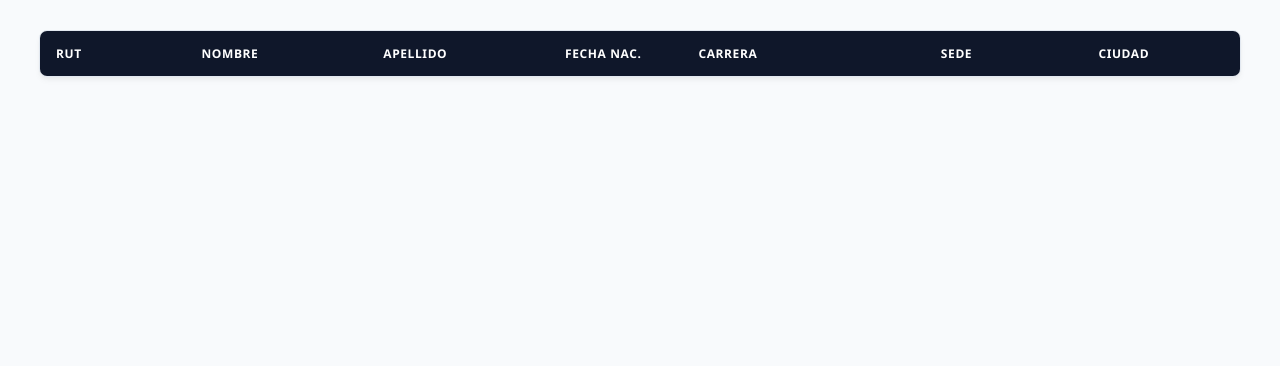
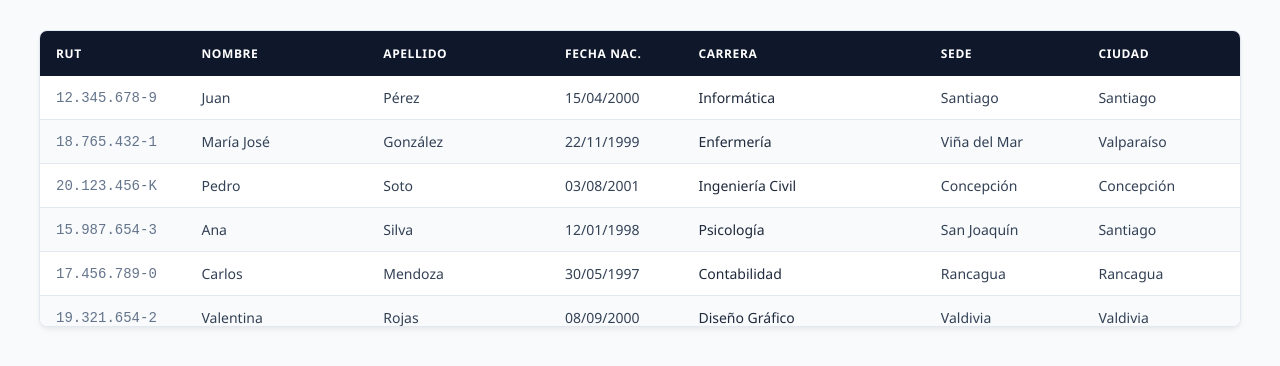
Before and after one commit to Sofycomtech/PruebaCurso, a plain HTML site: page index.html in a window 1280 px wide. Drawn offline with Linux system fonts and the light colour scheme; files that its build step writes are made by us from their sources.

Commit message:
Update index.html

```diff
--- a/index.html
+++ b/index.html
@@ -4,7 +4,7 @@
     <meta charset="UTF-8">
     <meta name="viewport" content="width=device-width, initial-scale=1.0">
     <title>Document</title>
-	<link rel="stylesheet" href="Estilos/estilo.css">
+	<link rel="stylesheet" href="./Styles/estilo.css">
 </head>
 <body>
 <div class="grid-table-container">
@@ -19,7 +19,7 @@
   </div>
 
   <div class="grid-table-body"></div>
-  <script src="./Guion/cargar_estudiantes.js"></script>
+  <script src="./Script/cargar_estudiantes.js"></script>
 </div>
 
 </body>
```
